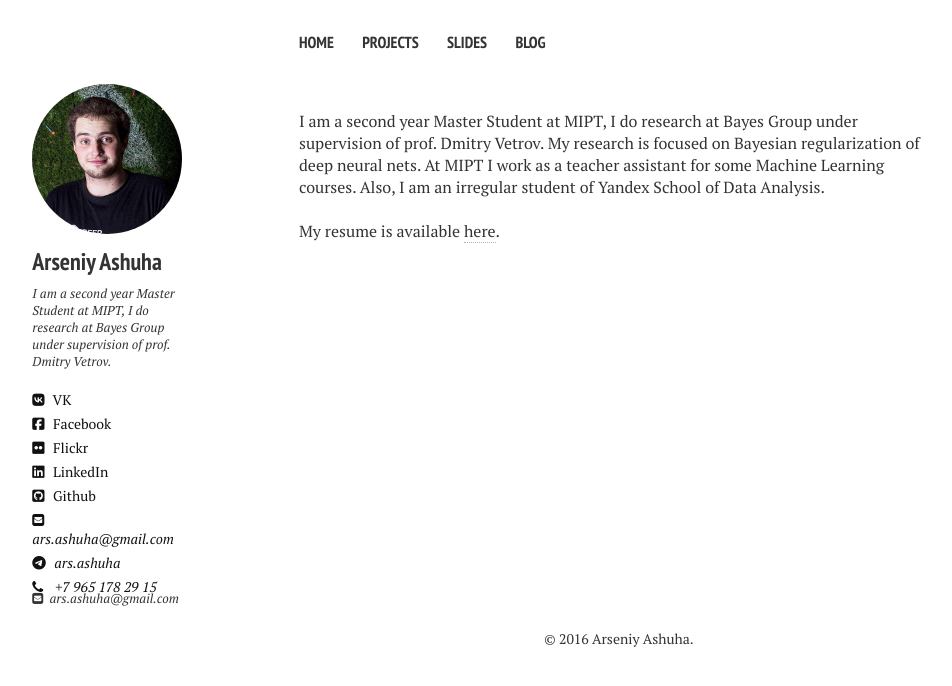
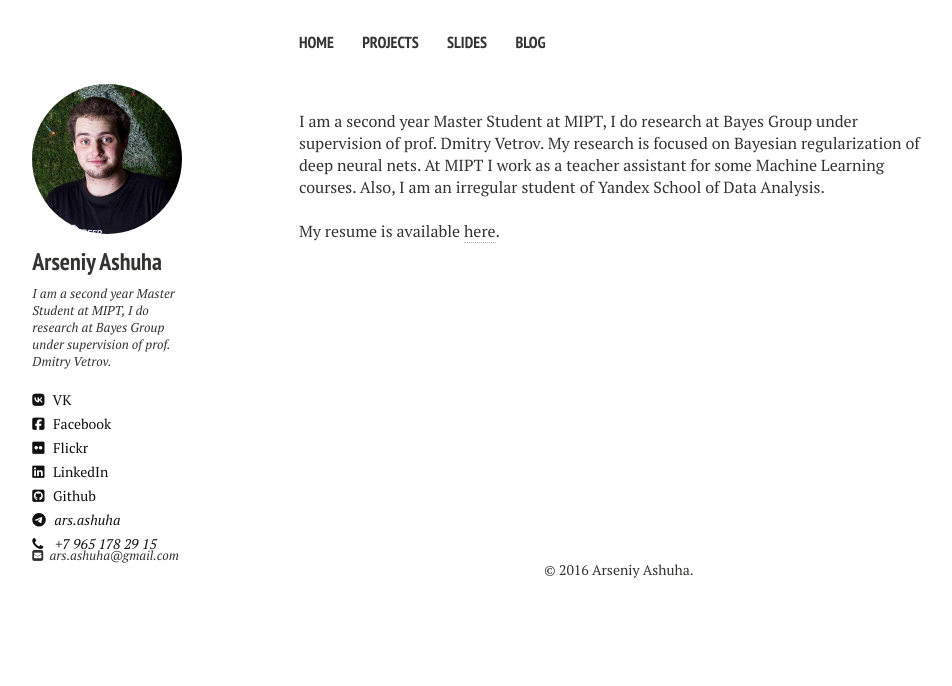
Before and after one commit to senya-ashukha/senya-ashukha.github.io, a Jekyll site: the page built from index.md, in a window 1280 px wide. Shown: the top 686 px of the page, without its empty margins (21-973 px from the left). Built offline with Jekyll 4.4.1, drawn with Linux system fonts in a browser that asks for light colours; nearby versions of some CDN libraries.

```diff
--- a/_includes/_author-bio.html
+++ b/_includes/_author-bio.html
@@ -13,9 +13,8 @@
 {% if site.owner.flickr %}<a href="https://www.flickr.com/photos/{{ site.owner.flickr }}" class="author-social" target="_blank"><i class="fa fa-flickr" ></i> Flickr</a>{% endif %}
 {% if site.owner.linkedin %}<a href="http://linkedin.com/in/{{ site.owner.linkedin }}" class="author-social" target="_blank"><i class="fa fa-linkedin-square"></i> LinkedIn</a>{% endif %}
 {% if site.owner.github %}<a href="http://github.com/{{ site.owner.github }}" class="author-social" target="_blank"><i class="fa fa-github-square"></i> Github</a>{% endif %}
-<p line-height=1.5 font-size=1>
-{% if site.owner.email %}<a class="author-social" target="_blank"><i class="fa fa-envelope-square"></i>&nbsp; {{ site.owner.email }}</a>{% endif %}
+<p line-height=1.5>
 {% if site.owner.telegram %}<a class="author-social" target="_blank"><i class="fa fa-telegram"></i> {{ site.owner.telegram }}</a>{% endif %}
 {% if site.owner.phone %}<a class="author-social" target="_blank"><i class="fa fa-phone"></i>&nbsp; {{ site.owner.phone }}</a>{% endif %}
+{% if site.owner.email %}<p><i class="fa fa-envelope-square"></i>&nbsp; {{ site.owner.email }}</p>{% endif %}
 </p>
-{% if site.owner.email %}<p><i class="fa fa-envelope-square"></i>&nbsp; {{ site.owner.email }}</p>{% endif %}
```
